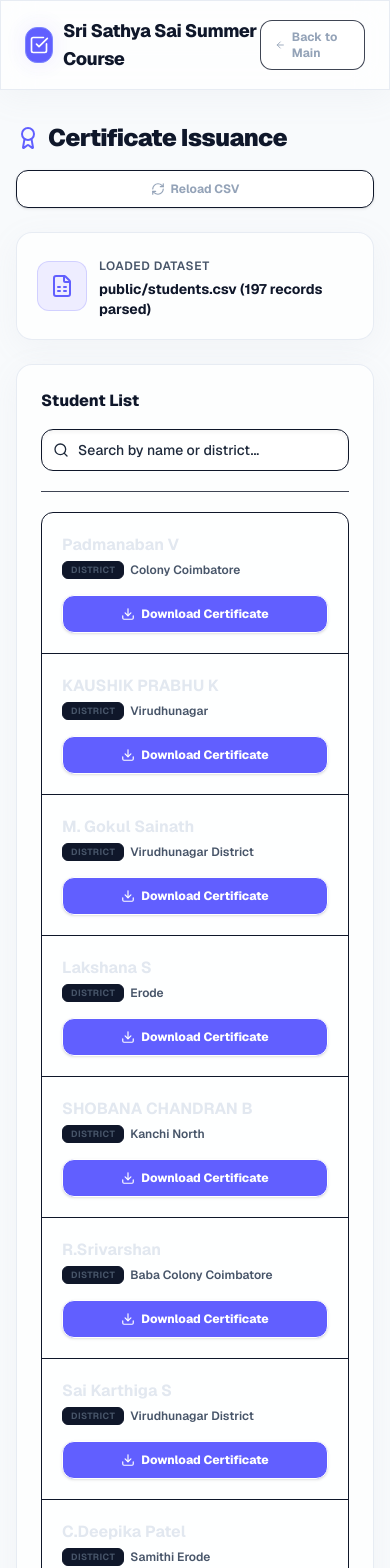
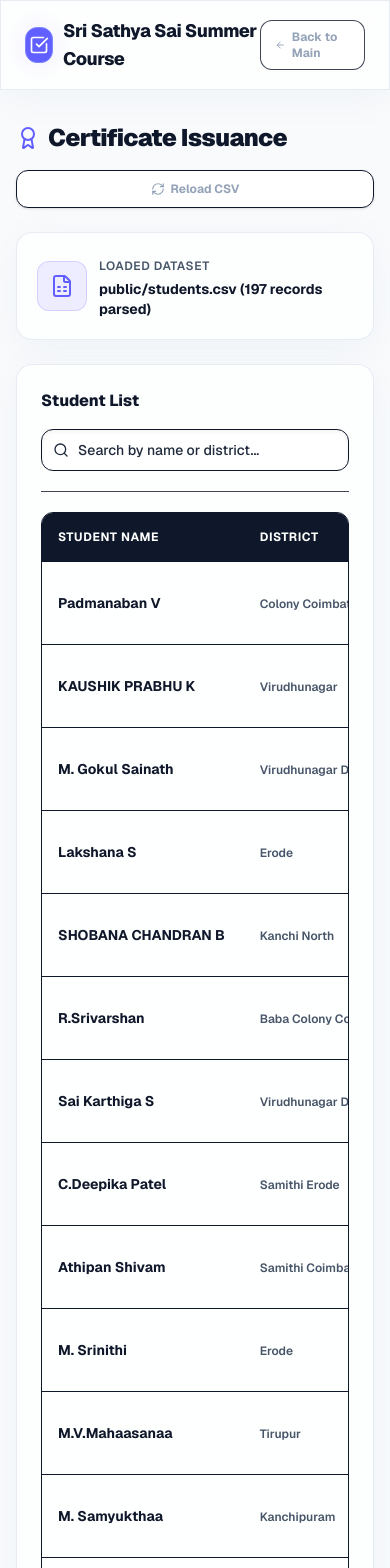
Before and after one commit to Tejeswar-16/Summer_Course_Attendance, a Next.js app: page /temp in a window 390 px wide. Shown: the top 1568 px of the page. Built offline with nearby package versions, Linux system fonts and the light colour scheme; no server answers.

Commit message:
fixed responsive issue

```diff
--- a/src/app/temp/page.js
+++ b/src/app/temp/page.js
@@ -213,37 +213,42 @@ export default function TempPage() {
               </div>
             </div>
 
-            {/* Roster List (Responsive flex layout instead of rigid table) */}
-            <div className="border border-zinc-200 rounded-xl bg-white/40 overflow-hidden divide-y divide-zinc-200">
+            {/* Table (with horizontal scroll for smaller viewports) */}
+            <div className="overflow-x-auto border border-zinc-200 rounded-xl bg-white/40">
+              <table className="w-full min-w-[600px] text-left border-collapse">
+                <thead>
+                  <tr className="bg-zinc-100 border-b border-zinc-200 text-zinc-500 text-xs font-bold uppercase tracking-wider">
+                    <th className="p-4 text-white">Student Name</th>
+                    <th className="p-4 text-white">District</th>
+                    <th className="p-4 text-right text-white">Actions</th>
+                  </tr>
+                </thead>
+                <tbody className="divide-y divide-zinc-200">
                   {filteredStudents.length === 0 ? (
-                <div className="py-12 text-center text-zinc-400 text-sm font-medium">
+                    <tr>
+                      <td colSpan="3" className="py-10 text-center text-zinc-400 text-sm font-medium">
                         No students found matching your search.
-                </div>
+                      </td>
+                    </tr>
                   ) : (
                     filteredStudents.map((student) => {
                       const isRowDownloading = downloadingUid === student.id;
                       return (
-                    <div
+                        <tr
                           key={student.id}
-                      className="flex flex-col sm:flex-row sm:items-center justify-between p-5 gap-4 hover:bg-zinc-50/50 transition duration-150"
+                          className="hover:bg-gray-200/50 transition duration-150"
                         >
-                      {/* Name & District Info */}
-                      <div className="min-w-0 flex-1">
-                        <h3 className="font-bold text-zinc-800 text-base truncate">{student.name}</h3>
-                        <p className="text-zinc-500 text-xs font-semibold mt-1 flex items-center gap-1.5">
-                          <span className="px-2 py-0.5 rounded-md bg-zinc-100 border border-zinc-200 text-zinc-650 font-bold uppercase text-[9px] tracking-wider">
-                            District
-                          </span>
-                          {student.district || '—'}
-                        </p>
-                      </div>
-
-                      {/* Download Action */}
-                      <div className="shrink-0 w-full sm:w-auto">
+                          <td className="p-4">
+                            <span className="font-bold text-black-800 text-sm">{student.name}</span>
+                          </td>
+                          <td className="p-4">
+                            <span className="text-zinc-500 text-xs font-semibold">{student.district || '—'}</span>
+                          </td>
+                          <td className="p-4 text-right">
                             <button
                               onClick={() => handleDownload(student)}
                               disabled={downloadingUid !== null}
-                          className="inline-flex items-center justify-center gap-1.5 w-full sm:w-auto px-4 py-2.5 rounded-xl bg-indigo-500 hover:bg-indigo-650 text-white font-extrabold text-xs border border-indigo-450 transition-all active:scale-95 cursor-pointer disabled:opacity-50 shadow-sm"
+                              className="inline-flex items-center justify-center gap-1.5 px-3.5 py-2 rounded-xl bg-indigo-500 hover:bg-indigo-650 text-white font-extrabold text-xs border border-indigo-450 transition-all active:scale-95 cursor-pointer disabled:opacity-50 shadow-sm"
                             >
                               {isRowDownloading ? (
                                 <><Loader2 className="w-3.5 h-3.5 animate-spin" /> Generating...</>
@@ -251,11 +256,13 @@ export default function TempPage() {
                                 <><Download className="w-3.5 h-3.5" /> Download Certificate</>
                               )}
                             </button>
-                      </div>
-                    </div>
+                          </td>
+                        </tr>
                       );
                     })
                   )}
+                </tbody>
+              </table>
             </div>
           </div>
         )}
```
Lines whose indentation alone changed are shown as unchanged.
